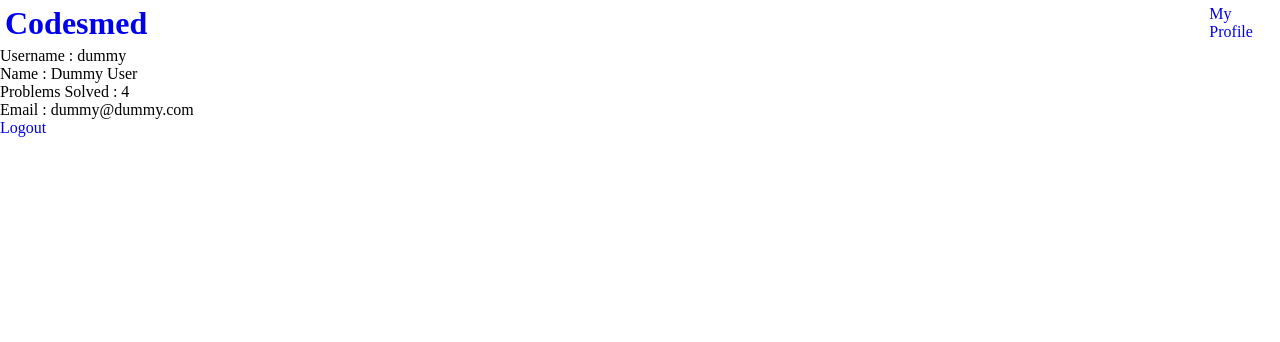
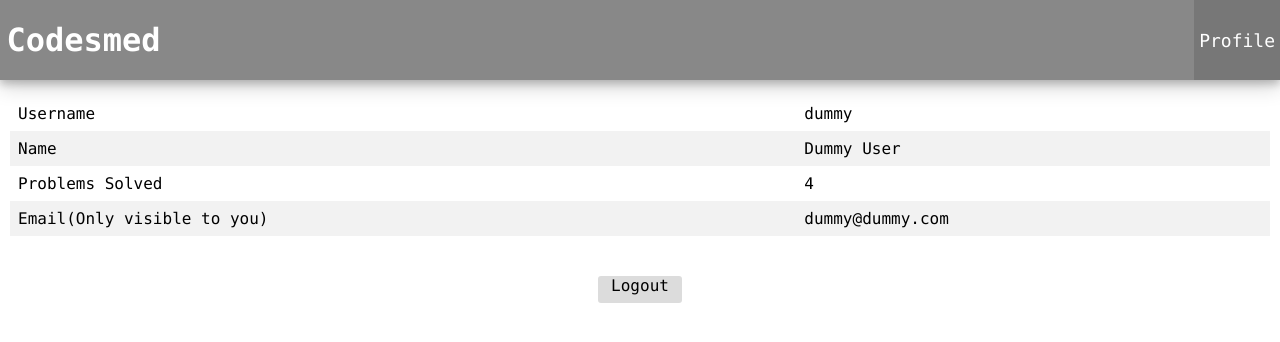
Before and after one commit to nitin12384/online_judge, a Django app: page /profile/dummy in a window 1280 px wide. Shown: the top 342 px of the page. Run offline with Django 4.2, Linux system fonts and the light colour scheme; a user stored in the database is signed in; data comes from the database, SQL or seed files in the repository; both versions use the stored data as it was after the commit.

Commit message:
add decent looking CSS

```diff
--- a/oj_django_project/problems/static/problems/styles/common.css
+++ b/oj_django_project/problems/static/problems/styles/common.css
@@ -8,20 +8,13 @@
     --error_verdict_colour : rgb(40, 40, 40);
 }
 
+body{
+    font-family: "Consolas", "Century Gothic";
+}
+
 *{
     padding: 0px;
     margin: 0px;
-}
-
-h1{
-    padding : 5px;
-}
-
-.heading2{
-    text-align: center;
-    /*background-color: gray;*/
-    opacity: 0.8;
-    margin-bottom: 5vh;
 }
 
 a:hover{
@@ -32,14 +25,56 @@ a:link, a:visited{
     text-decoration: none;
 }
 
-.table-header-cell{
-    background-color: var(--primary_colour);
+#header-root{
+    display: flex;
+    align-items: stretch;
+    /* Usage of absolute values in length here, see if it can be replaced*/
+    box-shadow: 0 4px 8px 0 rgba(0, 0, 0, 0.2), 0 6px 20px 0 rgba(0, 0, 0, 0.19);
+    background-color: #666666;
+    height: 10vh;
+
+}
+
+#main-heading{
+
+    padding: 0.5vw;
+    flex:80%;
+    font-size:xx-large;
+    font-weight: bold;
+    background-color: #888888;
     margin: 0px;
-    padding: 0px;
+
+    display: flex;
+    align-items: center;
+}
+
+#user-profile-heading{
+    font-size: large;
+    background-color: #777777;
+    margin: 0px;
+
+    display: flex;
+    align-items: center;
 }
 
 
-table{
+.styled-text{
+
+}
+
+.white-text{
+    color: #ffffff;
+}
+
+#user-profile-heading{
+    padding: 5px;
+}
+
+#content-root{
+    margin-top: 2vh;
+}
+
+.fancy-table-1{
     border : 0px;
     border-spacing: 0px;
 
@@ -48,10 +83,67 @@ table{
 
     width: 100%;
 }
+.fancy-table-1 td{
+    padding: 8px;
+}
+.fancy-table-1 tr:nth-child(even){
+    background-color: #f2f2f2;
+}
+.fancy-table-1 tr:hover{
+    background-color: #dddddd;
+}
 
-thead{
-    margin-bottom: 20px;
+.fancy-table-1 tr a{
+    color : #3d4a42;
 }
+
+.fancy-form-1{
+    margin: 5vw;
+    padding: 5vw;
+    background-color: #eeeeee;
+    border-radius: 4px;
+}
+
+.fancy-form-1 input[type=text], input[type=password], input[type=email]{
+    display: inline-block;
+    margin: 0.2rem;
+    padding: 0.2rem;
+    margin-left: 0;
+    margin-right: 0;
+    width: 100%;
+    border: 1px solid #ccc;
+    border-radius: 2px;
+    box-sizing: border-box;
+    background-color: #ffffff;
+
+}
+
+
+.fancy-form-1 input[type=submit]{
+    display: inline-block;
+    margin: 0.2rem;
+    padding: 0.2rem;
+    margin-left: 0;
+    margin-right: 0;
+    width: 50%;
+}
+
+.submit-div{
+    text-align: center;
+}
+
+.heading2{
+    text-align: center;
+    /*background-color: gray;*/
+    opacity: 0.8;
+    margin-bottom: 5vh;
+}
+
+.footer-button-div{
+    margin-top: 5vh;
+    text-align: center;
+}
+
 
 .button-link{
     background-color: var(--button_colour);
@@ -59,7 +151,9 @@ thead{
     color : #000000;
     margin-left: 1%;
     margin-right: 1%;
-    padding: 5px;
+    padding-bottom: 1vh;
+    padding-right: 1vw;
+    padding-left: 1vw;
 }
 
 #problem-detail{
@@ -130,15 +224,3 @@ h3{
 .verdict-text-5{
     color: var(--wa_red_colour);
 }
-
-#header-root{
-    display: flex;
-}
-
-.main-heading{
-    flex:100%;
-}
-
-#user-profile-heading{
-    padding: 5px;
-}
--- a/oj_django_project/problems/templates/problems/base.html
+++ b/oj_django_project/problems/templates/problems/base.html
@@ -25,18 +25,17 @@
 
         {% block header_root %}
         <div id="header-root">
-            <div class="main-heading">
-                <h1>
-                    <a href="{% url 'problems:index' %}" id="title-link" class="invisible-link">
-                        Codesmed
-                    </a>
-                </h1>
+            <div id="main-heading">
+                <a href="{% url 'problems:index' %}" id="title-link"
+                class="invisible-link white-text styled-text">
+                    Codesmed
+                </a>
             </div>
             <div id="user-profile-heading">
                 {% if is_logged_in %}
-                <a href = "{% url 'problems:user_profile_path' username %}"> My Profile </a>
+                <a href = "{% url 'problems:user_profile_path' username %}" class="white-text styled-text"> Profile </a>
                 {% else %}
-                <a href="{% url 'problems:login_page_path' %}" > Login </a>
+                <a href="{% url 'problems:login_page_path' %}" class="white-text styled-text"> Login </a>
                 {% endif %}
             </div>
         </div>
--- a/oj_django_project/problems/templates/problems/profile.html
+++ b/oj_django_project/problems/templates/problems/profile.html
@@ -28,14 +28,28 @@
 
 {% block content_root %}
 <div id="content-root">
-    <p> Username : {{user_public_info.username}}</p>
-    <p> Name : {{user_public_info.full_name}}</p>
-    <p> Problems Solved : {{user_public_info.num_problems_solved}}</p>
+    <table class="fancy-table-1">
+        <tr>
+            <td>Username</td> <td>{{user_public_info.username}}</td>
+        </tr>
+        <tr>
+            <td>Name</td><td>{{user_public_info.full_name}}</td>
+        </tr>
+        <tr>
+            <td>Problems Solved</td><td>{{user_public_info.num_problems_solved}}</td>
+        </tr>
+        {% if is_requested_user_logged_in %}
+        <tr>
+            <td>Email(Only visible to you)</td><td>{{user_private_info.email}}</td>
+        </tr>
+        {% endif %}
+    </table>
 
-    {% if is_requested_user_logged_in %}
-    <p> Email : {{user_private_info.email}}</p>
-    <a href="{% url 'problems:logout_action_path' %}"> Logout </a>
-    {% endif %}
+{% if is_requested_user_logged_in %}
+<div class="footer-button-div">
+<a href="{% url 'problems:logout_action_path' %}" class="button-link"> Logout </a>
+</div>
+{% endif %}
 
 </div>
 {% endblock content_root %}
```
Also changed, not shown: oj_django_project/problems/templates/problems/detail_submit.html (+5 -3 lines), oj_django_project/problems/templates/problems/index.html (+8 -7 lines), oj_django_project/problems/templates/problems/login.html (+16 -12 lines), oj_django_project/problems/templates/problems/signup.html (+13 -9 lines), oj_django_project/problems/templates/problems/submissions_detail.html (+5 -4 lines), oj_django_project/db.sqlite3.
